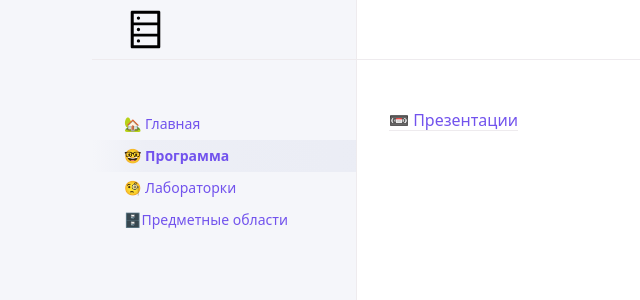
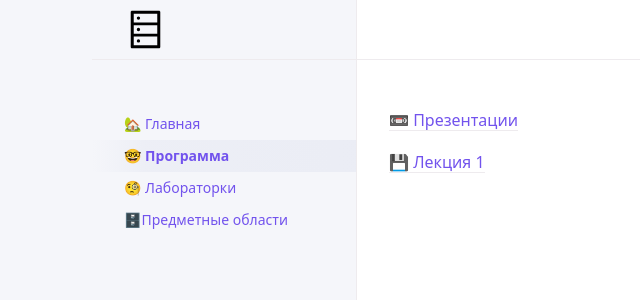
Before and after one commit to Das-dasein/db-lovefield, a Jekyll site: the page built from program.md, in a window 1280 px wide. Shown: the top 300 px of the page, without its empty margins (15-655 px from the left). Built offline with Jekyll 4.4.1, drawn with Linux system fonts in a browser that asks for light colours; our own code applies the rules of GitHub Pages for plain Markdown files; a script that is not in the unit is left out.

Commit message:
Update program.md

```diff
--- a/program.md
+++ b/program.md
@@ -4,3 +4,5 @@ nav_order: 2
 ---
 
 [📼 Презентации](https://drive.google.com/drive/folders/1_Dke8vWdQPt6HCNbegUXQ45aZf7O4hds?usp=sharing)
+
+[💾 Лекция 1](https://bbb.ssau.ru:8443/playback/presentation/2.3/5fdab412d456fb67a87df8140fbc8ccb3fa191ff-1670250968587)
```
